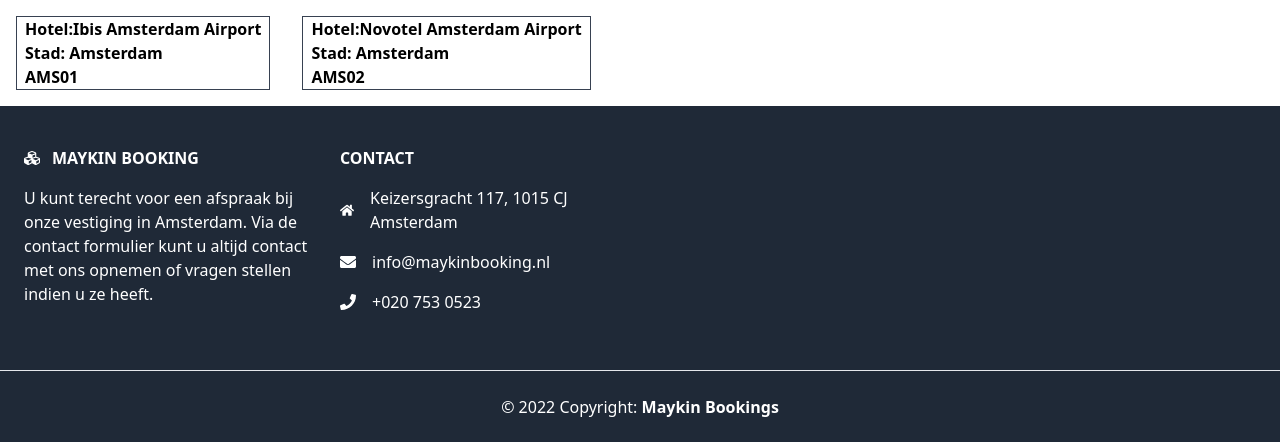
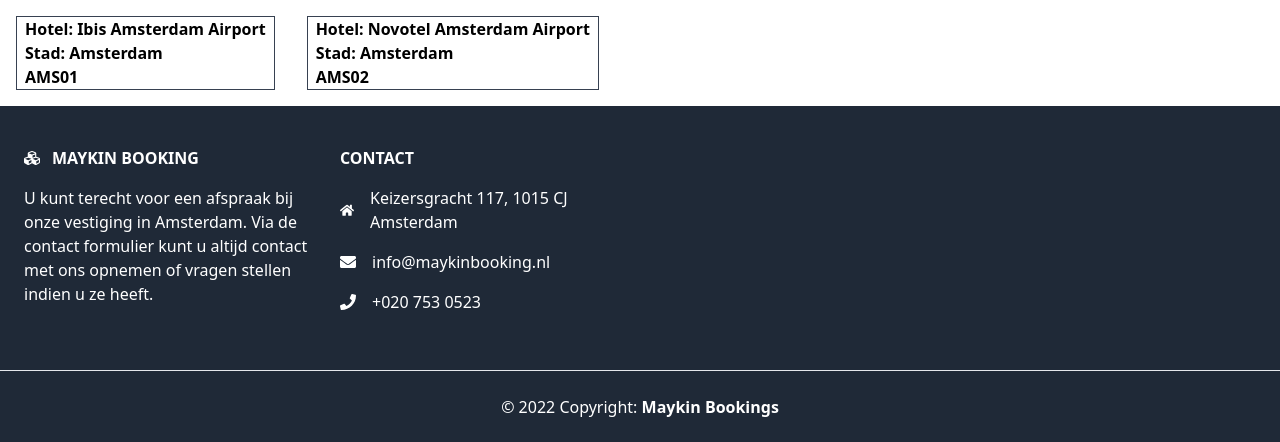
Before and after one commit to ErhanCitil/maykin-booking, a Django app: page /stad/Amsterdam in a window 1280 px wide. Shown: the part 178-620 px from the top of the page. Run offline with Django 4.2, Linux system fonts and the light colour scheme; data comes from the database, SQL or seed files in the repository; some libraries are stand-ins or nearby versions.

Commit message:
Space between two words

```diff
--- a/templates/stad.html
+++ b/templates/stad.html
@@ -15,10 +15,10 @@
 
     {% include 'header.html'%}
 
-<div class="flex flex-wrap ">
+<div class="flex flex-wrap w-auto">
     {% for item in data%}
     <div class="h-full w-auto border  border-gray-700 px-2 m-4 hover:bg-sky-400 font-bold">
-        <h1 class="">Hotel:{{item.hotel_name}}</h1>
+        <h1 class="">Hotel: {{item.hotel_name}}</h1>
         <p>Stad: {{item.city_name}}</p>
         <p>{{item.hotel_id}}</p>
     </div>
```
